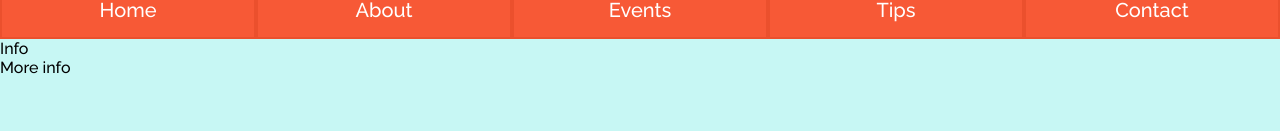
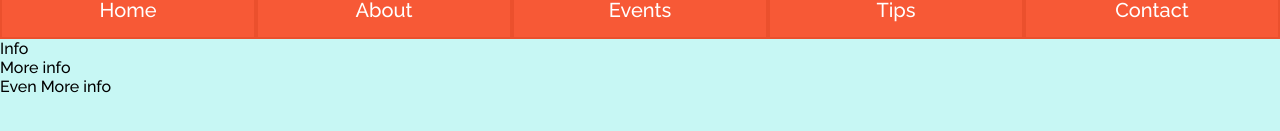
Before and after one commit to Nothier96/Hackaton-8, a plain HTML site: page homePage.html in a window 1280 px wide. Shown: the part 399-530 px from the top of the page. Drawn offline with Linux system fonts and the light colour scheme.

Commit message:
Still changing

```diff
--- a/homePage.html
+++ b/homePage.html
@@ -23,7 +23,7 @@
     <div class="main-container">
       <div class="text"><p>Info</p></div>
       <div class="text"><p>More info</p></div>
-      <div class="text"><p></p></div>
+      <div class="text"><p>Even More info</p></div>
       <div class="text"><p></p></div>
     </div>
     <footer>
```
